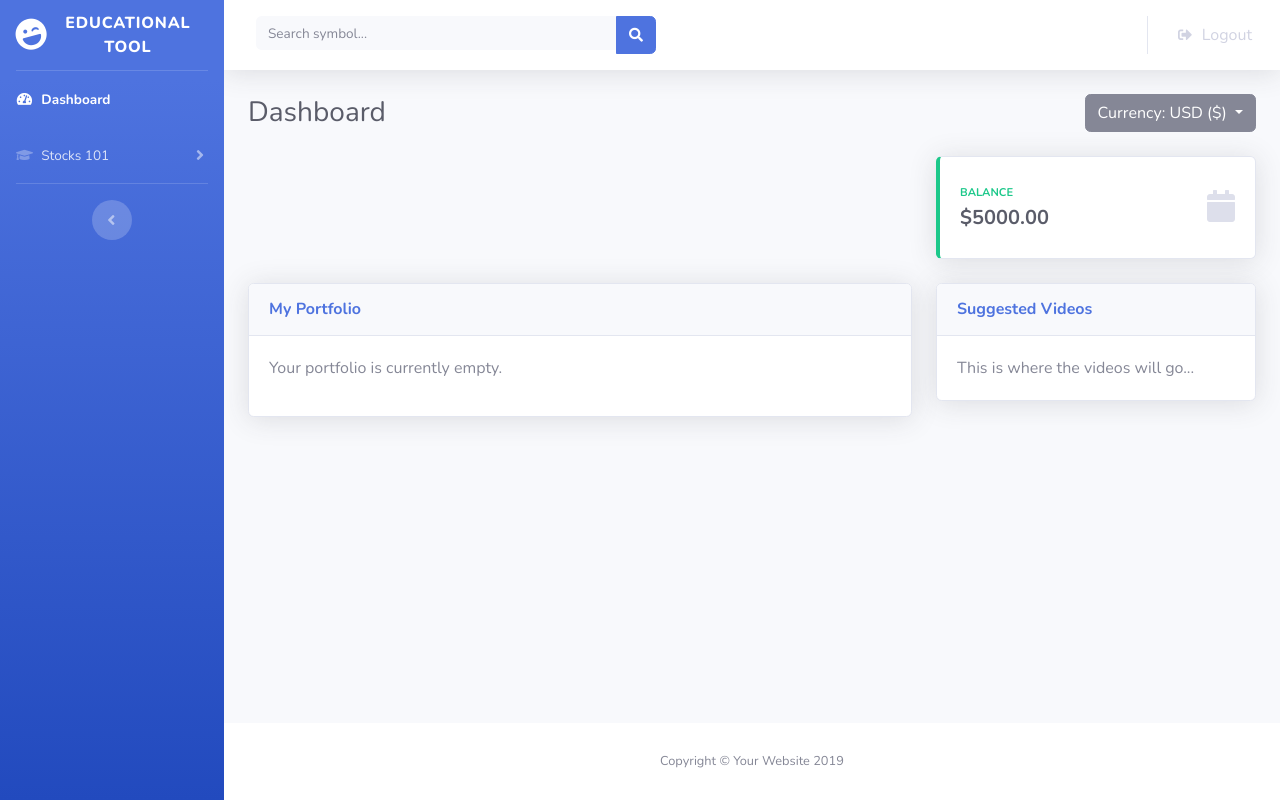
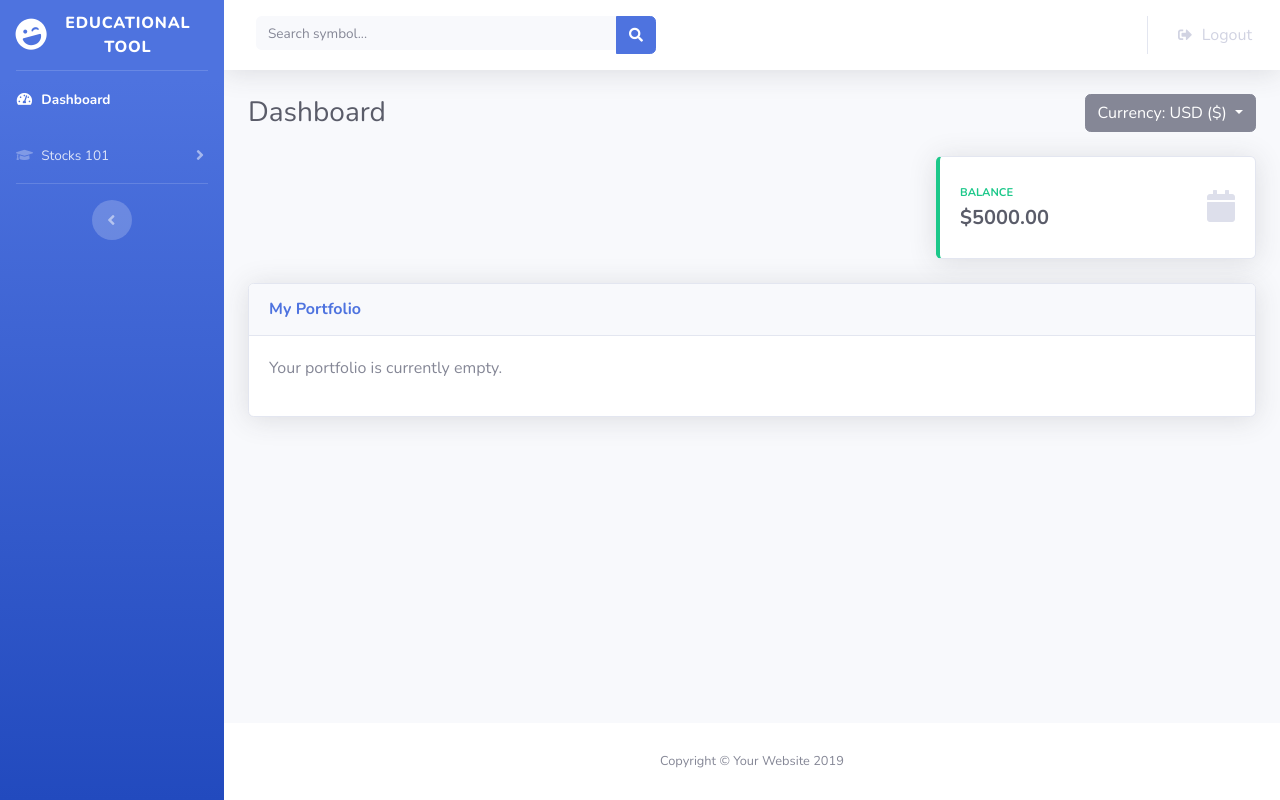
Before and after one commit to shimshamz/it490, a PHP site: page /bootstrap_dashboard/index.php in a window 1280 px wide. Run offline with PHP 8.4, Linux system fonts and the light colour scheme; the visitor is signed in with stand-in values (Sample User, id 1); data that the repository does not hold is empty.

Commit message:
Removed suggested videos card

```diff
--- a/bootstrap_dashboard/index.php
+++ b/bootstrap_dashboard/index.php
@@ -322,7 +322,7 @@ $rowCount = mysqli_num_rows($portfolioQuery);
 
           <div class="row">
 
-            <div class="col-xl-8 col-lg-7">
+            <div class="col-12">
               <div class="card shadow mb-4">
                 <div class="card-header py-3">
                   <h6 class="m-0 font-weight-bold text-primary">My Portfolio</h6>
@@ -372,19 +372,6 @@ $rowCount = mysqli_num_rows($portfolioQuery);
                 }
                 ?>
 
-                </div>
-              </div>
-            </div>
-
-            <div class="col-xl-4 col-lg-5">
-
-              <!-- Basic Card Example -->
-              <div class="card shadow mb-4">
-                <div class="card-header py-3">
-                  <h6 class="m-0 font-weight-bold text-primary">Suggested Videos</h6>
-                </div>
-                <div class="card-body">
-                  This is where the videos will go...
                 </div>
               </div>
             </div>
```
